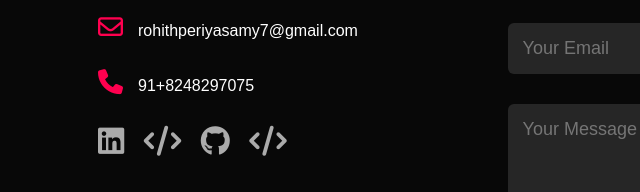
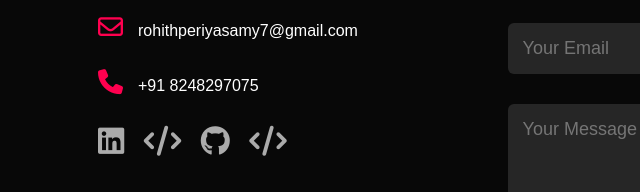
Before and after one commit to Rohithperiyasamy/My_Portfolio, a plain HTML site: page index.html in a window 1280 px wide. Shown: the part 2048-2240 px from the top of the page, 30-670 px from the left. Drawn offline with Linux system fonts and the light colour scheme.

Commit message:
Updated portfolio UI and features

```diff
--- a/index.html
+++ b/index.html
@@ -118,7 +118,7 @@
         <div class="contact-left">
           <h1 class = "sub-title">Contact Me</h1>
           <p><i class="fa-regular fa-envelope"></i>rohithperiyasamy7@gmail.com</p>
-          <p><i class="fa-solid fa-phone"></i>91+8248297075</p>
+          <p><i class="fa-solid fa-phone"></i>+91 8248297075</p>
           <div class="social-icons">
             <a href = "https://www.linkedin.com/in/rohith74/"><i class="fa-brands fa-linkedin"></i></a>
            <a href = "https://leetcode.com/u/Rohithperiyasamy74/"><i class="fa-solid fa-code"></i></a>
```
Also changed, not shown: 1 other file.
